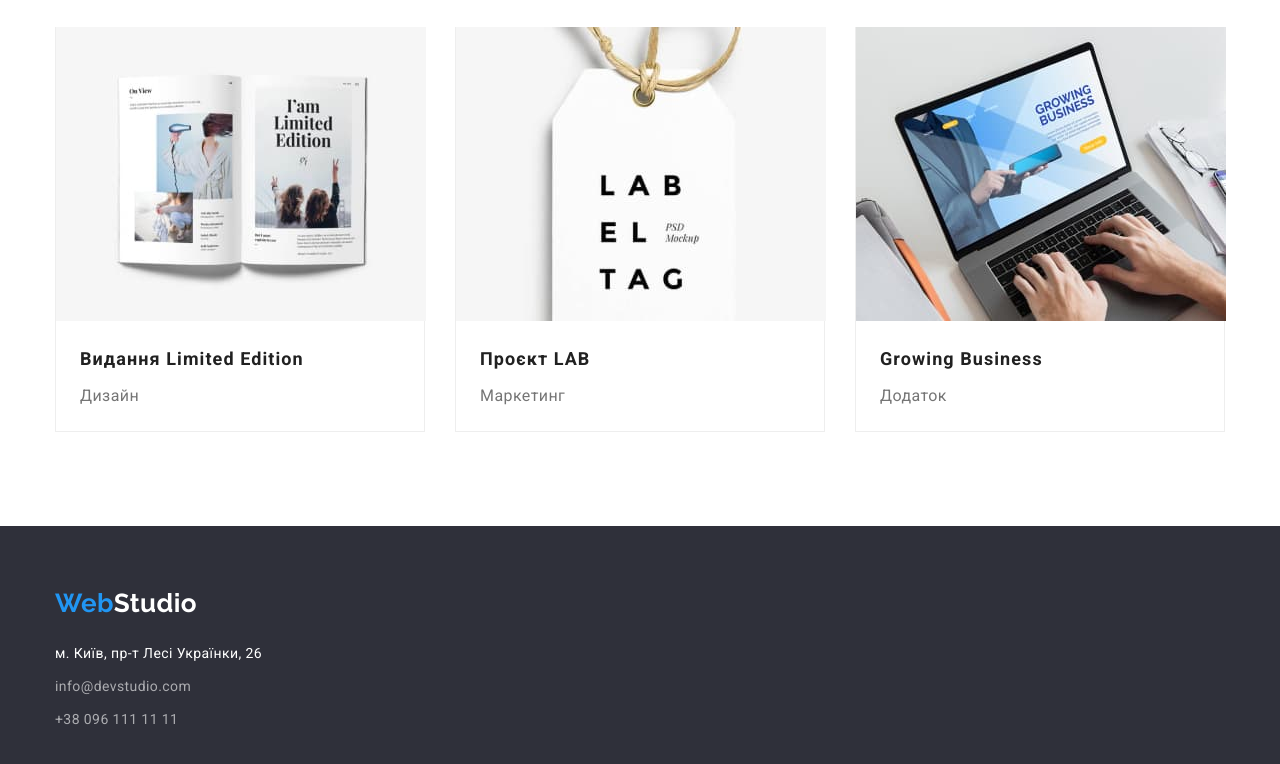
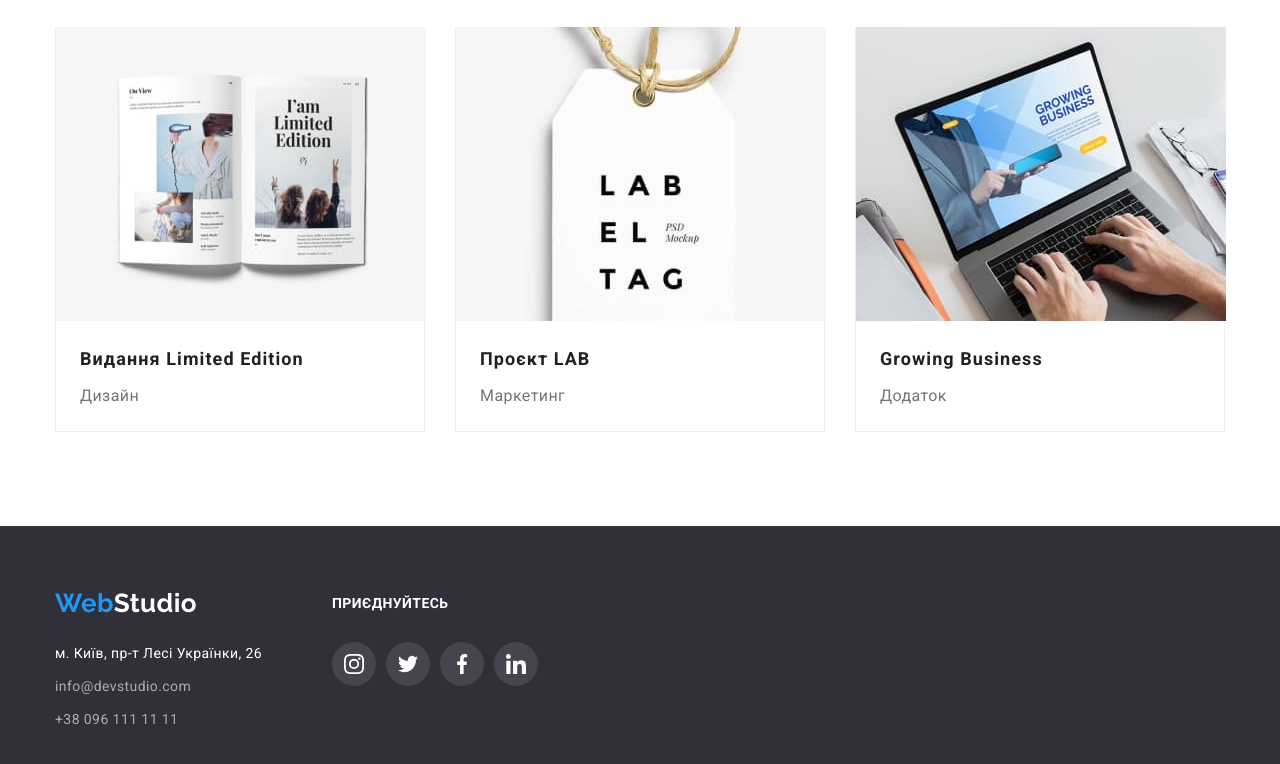
Before and after one commit to Varliton/goit-markup-hw-04, a plain HTML site: page portfolio.html in a window 1280 px wide. Shown: the part 1106-1870 px from the top of the page. Drawn offline with nearby package versions, Linux system fonts and the light colour scheme.

Commit message:
закончил футер, добавил хедер и футер на страницу с портфолио

```diff
--- a/css/styles.css
+++ b/css/styles.css
@@ -369,6 +369,7 @@ footer {
   text-decoration: none;
 }
 
+
 .footer-link,
 .footer-contact {
   text-decoration: none;
@@ -384,6 +385,60 @@ footer {
 .footer-contact {
   color: var(--footer-contact-color);
   font-style: normal;
+}
+
+.footer-flex{
+  display: flex;
+
+}
+
+.social-link-container{
+  display: flex;
+
+  flex-direction: column;
+  margin-left: 70px;
+}
+
+.social-link-list{
+  display: flex;
+  justify-content: center;
+  align-items: center;
+}
+
+.social-link-item:not(:last-child){
+margin-right: 10px;
+}
+
+.social-link{
+  display: flex;
+  align-items: center;
+  justify-content: center;
+  width: 44px;
+  height: 44px;
+  fill: var(--primary-background-color);
+  background-color: rgba(255, 255, 255, 0.1);
+  border-radius: 50%;
+}
+
+.social-link:hover,
+.social-link:focus{
+  fill: var(--primary-white-color);
+  background-color: var(--secondary-text-color);
+}
+
+.social-link-text{
+  margin: 0;
+  margin-bottom:20px;
+  padding-top: 10px;
+  padding-bottom: 10px;
+
+
+  font-style: normal;
+  font-weight: 700;
+  font-size: 14px;
+  text-transform: uppercase;
+  line-height: 1.14;
+  color: var(--primary-white-color);
 }
 
 /* Portfolio */
--- a/portfolio.html
+++ b/portfolio.html
@@ -26,19 +26,27 @@
         <nav class="site-nav">
           <a href="./index.html" lang="en" class="logo"><span class="logo-item">Web</span>Studio</a>
           <ul class="list link-nav">
-            <li class="nav-item"><a href="./index.html" class="nav-link">Студія</a></li>
-            <li class="nav-item">
-              <a href="./portfolio.html" class="nav-link current">Портфоліо</a>
-            </li>
+            <li class="nav-item"><a href="./index.html" class="nav-link current">Студія</a></li>
+            <li class="nav-item"><a href="./portfolio.html" class="nav-link">Портфоліо</a></li>
             <li class="nav-item"><a href="" class="nav-link">Контакти</a></li>
           </ul>
         </nav>
         <ul class="list contacts-nav">
           <li class="nav-item">
-            <a href="mailto:info@devstudio.com" class="contact-link">info@devstudio.com</a>
+            <a href="mailto:info@devstudio.com" class="contact-link">
+              <svg class="header-icon" width="16px" height="12px">
+                <use href="./images/svg-icons/icons.svg#icon-mail"></use>
+              </svg>
+              info@devstudio.com</a
+            >
           </li>
           <li class="nav-item">
-            <a href="tel:+380961111111" class="contact-link">+38 096 111 11 11</a>
+            <a href="tel:+380961111111" class="contact-link">
+              <svg class="header-icon" width="10px" height="16px">
+                <use href="./images/svg-icons/icons.svg#icon-smartphone"></use>
+              </svg>
+              +38 096 111 11 11</a
+            >
           </li>
         </ul>
       </div>
@@ -170,10 +178,10 @@
       </section>
     </main>
     <footer>
-      <div class="container">
-        <a href="" lang="en" class="footer-logo"><span class="logo-item">Web</span>Studio</a>
+      <div class="container footer-flex ">
+        <div class="footer-adress-container"><a href="" lang="en" class="footer-logo"><span class="logo-item">Web</span>Studio</a>
         <address>
-          <ul class="list">
+          <ul class="footer-list list">
             <li class="footer-item">
               <a
                 href="https://goo.gl/maps/CPtrU1FHBa2aNyZL9"
@@ -189,7 +197,32 @@
             <li class="footer-item">
               <a href="tel:+380961111111" class="footer-contact">+38 096 111 11 11</a>
             </li>
-          </ul>
+          </ul></div>
+          <div class="social-link-container">
+            <h2 class="social-link-text">Приєднуйтесь</h2>
+            <ul class="social-link-list list">
+              <li class="social-link-item">
+                <a href="" class="social-link"
+                  ><svg width="20" height="20">
+                    <use href="./images/svg-icons/icons.svg#icon-instagram-2"></use></svg></a>
+              </li>
+              <li class="social-link-item">
+                <a href="" class="social-link"
+                  ><svg width="20" height="20">
+                    <use href="./images/svg-icons/icons.svg#icon-twitter-1"></use></svg></a>
+              </li>
+              <li class="social-link-item">
+                <a href="" class="social-link"
+                  ><svg width="20" height="20">
+                    <use href="./images/svg-icons/icons.svg#icon-facebook-1"></use></svg></a>
+              </li>
+              <li class="social-link-item">
+                <a href="" class="social-link"
+                  ><svg width="20" height="20">
+                    <use href="./images/svg-icons/icons.svg#icon-linkedin-1"></use></svg></a>
+              </li>
+            </ul>
+          </div>
         </address>
       </div>
     </footer>
```
Also changed, not shown: index.html (+45 -36 lines).
